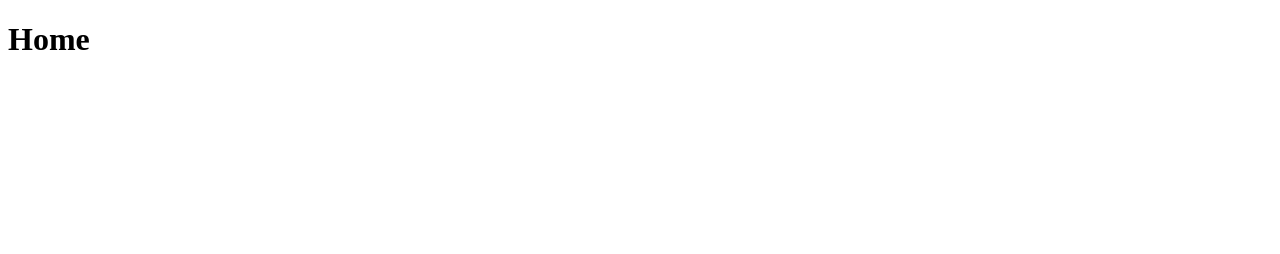
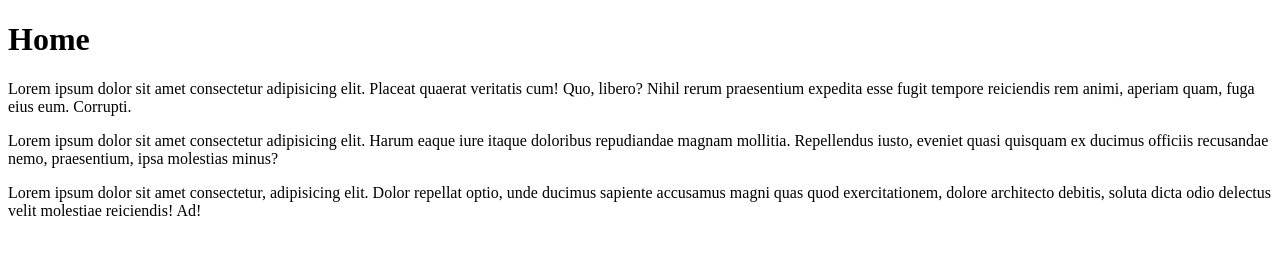
Before and after one commit to JoseAlbertoRodrigues/text-Computador, a plain HTML site: page home.html in a window 1280 px wide. Drawn offline with Linux system fonts and the light colour scheme.

Commit message:
Adicionei conteúdo a página home

```diff
--- a/home.html
+++ b/home.html
@@ -8,5 +8,8 @@
 </head>
 <body>
     <h1>Home</h1>
+    <p>Lorem ipsum dolor sit amet consectetur adipisicing elit. Placeat quaerat veritatis cum! Quo, libero? Nihil rerum praesentium expedita esse fugit tempore reiciendis rem animi, aperiam quam, fuga eius eum. Corrupti.</p>
+    <p>Lorem ipsum dolor sit amet consectetur adipisicing elit. Harum eaque iure itaque doloribus repudiandae magnam mollitia. Repellendus iusto, eveniet quasi quisquam ex ducimus officiis recusandae nemo, praesentium, ipsa molestias minus?</p>
+    <p>Lorem ipsum dolor sit amet consectetur, adipisicing elit. Dolor repellat optio, unde ducimus sapiente accusamus magni quas quod exercitationem, dolore architecto debitis, soluta dicta odio delectus velit molestiae reiciendis! Ad!</p>
 </body>
 </html>
```
